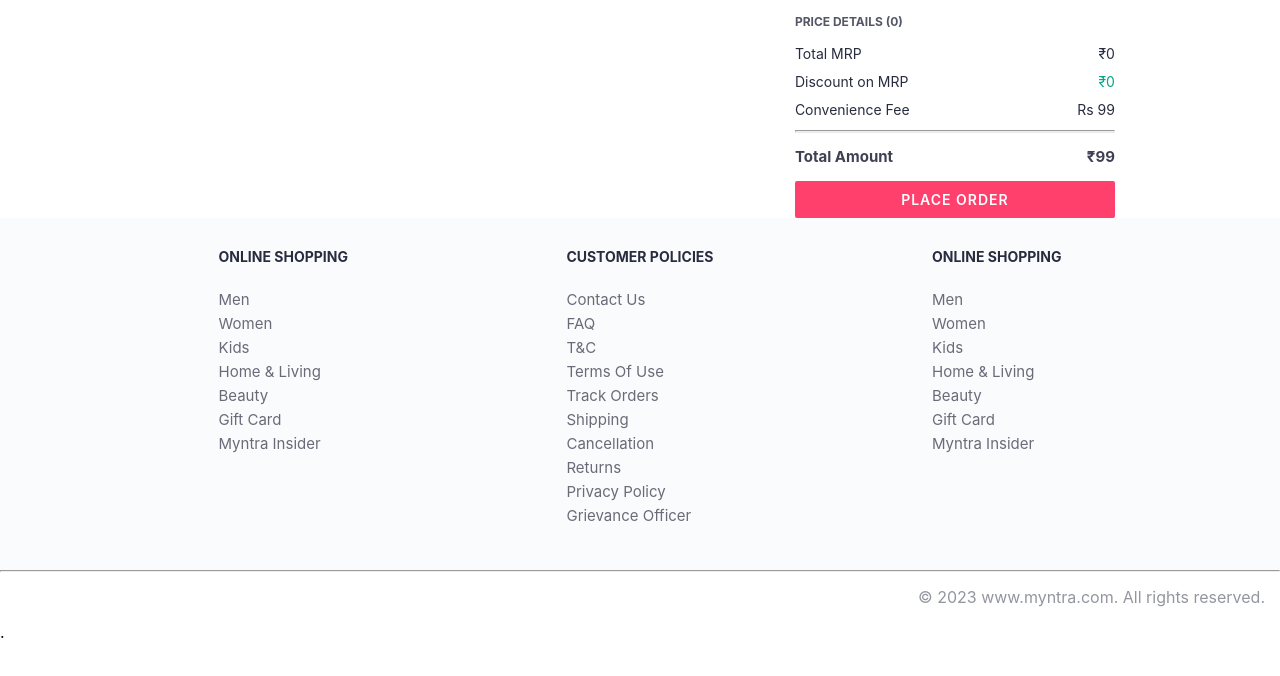
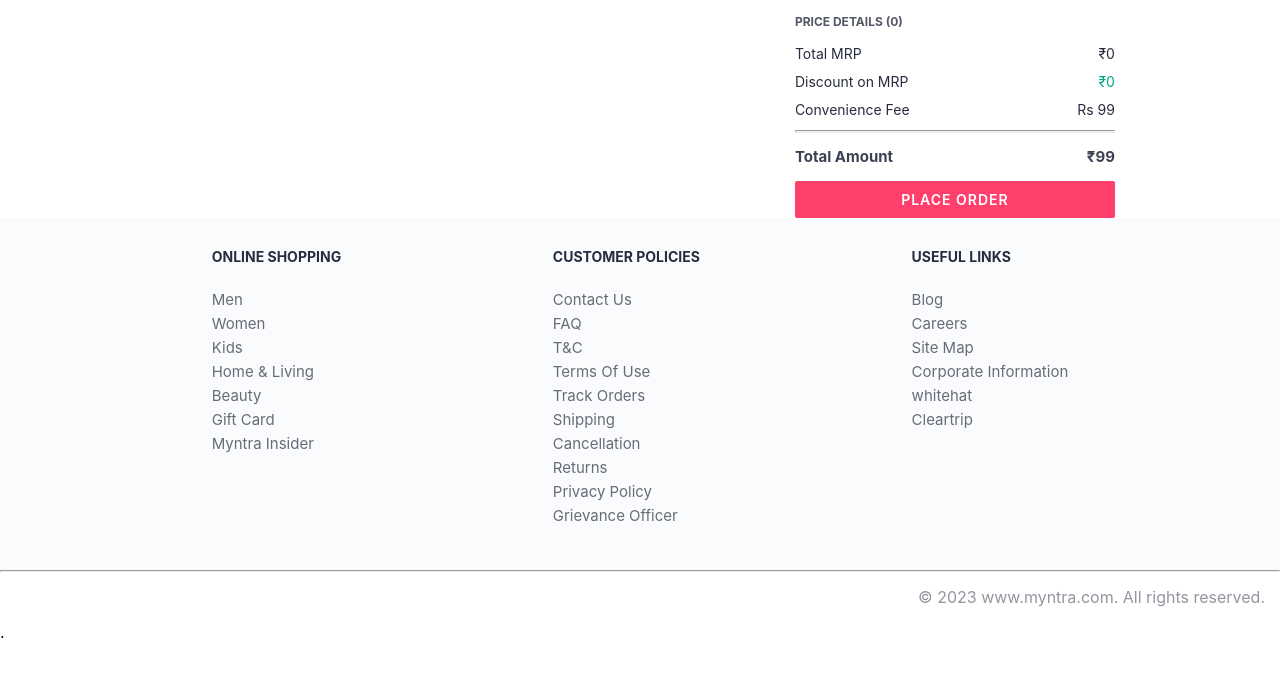
Before and after one commit to kapilrathore1508/Functional-Myntra-Clone-, a plain HTML site: page pages/bag.html in a window 1280 px wide. Shown: the part 116-792 px from the top of the page. Drawn offline with nearby package versions, Linux system fonts and the light colour scheme.

Commit message:
Update bag.html

```diff
--- a/pages/bag.html
+++ b/pages/bag.html
@@ -83,15 +83,14 @@
             </div>
 
             <div class="footer_column">
-                <h3>ONLINE SHOPPING</h3>
+                 <h3>USEFUL LINKS</h3>
 
-                <a href="#">Men</a>
-                <a href="#">Women</a>
-                <a href="#">Kids</a>
-                <a href="#">Home & Living</a>
-                <a href="#">Beauty</a>
-                <a href="#">Gift Card</a>
-                <a href="#">Myntra Insider</a>
+                <a href="#">Blog</a>
+                <a href="#">Careers</a>
+                <a href="#">Site Map</a>
+                <a href="#">Corporate Information</a>
+                <a href="#">whitehat</a>
+                <a href="#">Cleartrip</a>
             </div>
         </div>
         <hr>
```
